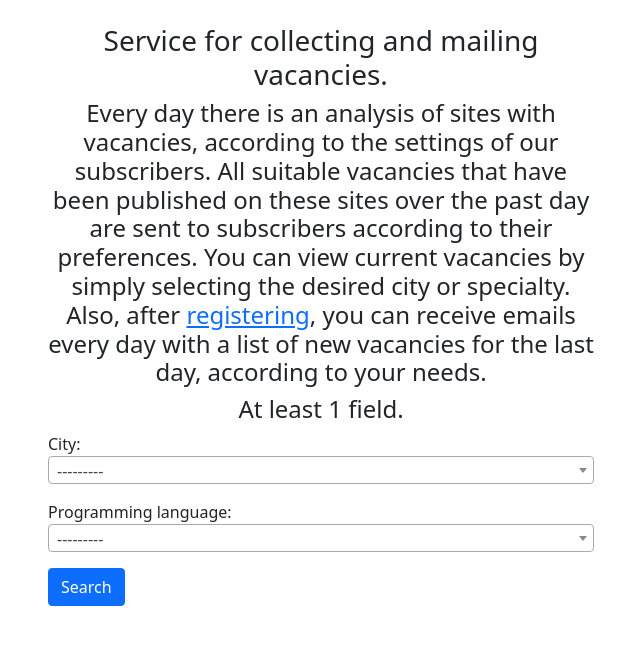
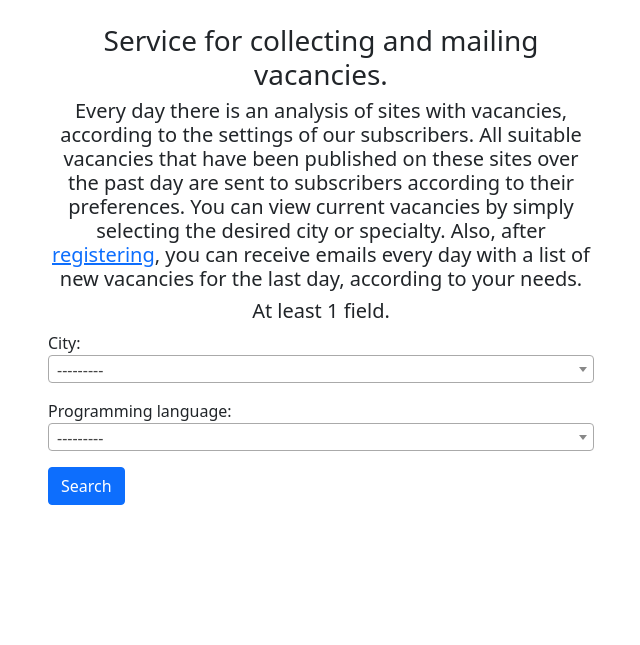
Before and after one commit to Picer-Kerest/Data-collection-service-Django, a Django app: page / in a window 1280 px wide. Shown: the part 56-701 px from the top of the page, without its empty margins (319-959 px from the left). Run offline with Django 4.2, Linux system fonts and the light colour scheme; data comes from the database, SQL or seed files in the repository; some libraries are stand-ins or nearby versions.

Commit message:
Some changes

```diff
--- a/scraping/templates/scraping/home.html
+++ b/scraping/templates/scraping/home.html
@@ -9,19 +9,19 @@ Home Page
 <div class="row">
     <div class="col-md-6 mx-auto">
         <h3 align="center">Service for collecting and mailing vacancies.</h3>
-        <h4 align="center">Every day there is an analysis of sites with vacancies,
+        <h5 align="center">Every day there is an analysis of sites with vacancies,
             according to the settings of our subscribers.
             All suitable vacancies that have been published on these sites over the
             past day are sent to subscribers according to their preferences.
             You can view current vacancies by simply selecting the desired city or specialty.
             Also, after <a href="{% url 'accounts:register' %}">registering</a>, you can receive emails every day with a
-            list of new vacancies for the last day, according to your needs.</h4>
+            list of new vacancies for the last day, according to your needs.</h5>
     </div>
 </div>
 
 <div class="row">
     <div class="col-md-6 mx-auto">
-        <h4 align="center">At least 1 field.</h4>
+        <h5 align="center">At least 1 field.</h5>
         <form method="GET" action="{% url 'list' %}">
             <div class="form-group">
                 {{ form.as_p }}
```
